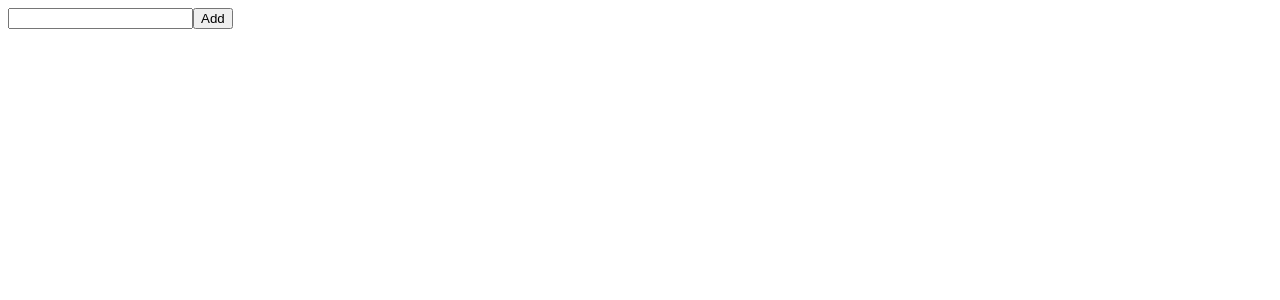
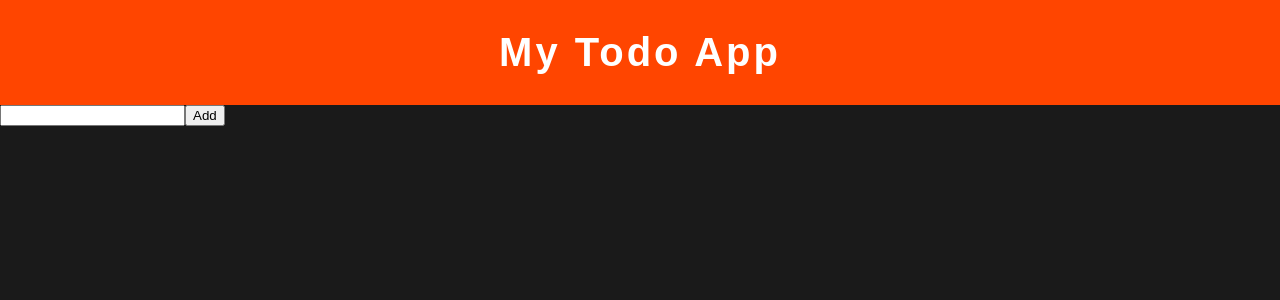
Before and after one commit to arrqamafaq/todo-react-app, a React (Vite) app: page / in a window 1280 px wide. Shown: the top 300 px of the page. Built offline with nearby package versions, Linux system fonts and the light colour scheme.

Commit message:
added header

```diff
--- /dev/null
+++ b/src/App.css
@@ -0,0 +1,5 @@
+body{
+    margin:0;
+    font-family: sans-serif;
+    background-color: rgb(26, 26, 26);
+}
--- a/src/App.jsx
+++ b/src/App.jsx
@@ -1,9 +1,12 @@
+import Header from "./components/Header"
 import Todo from "./components/Todo"
+import "./App.css"
 
 function App() {
 
   return (
     <div className="app">
+    <Header/>
       <Todo />
     </div>
   )
--- /dev/null
+++ b/src/components/Header.jsx
@@ -0,0 +1,8 @@
+import styles from "./header.module.css"
+
+export default function Header(){
+
+    return <header>My Todo App</header>
+
+
+}
--- a/src/components/Todo.jsx
+++ b/src/components/Todo.jsx
@@ -11,6 +11,7 @@ export default function Todo(){
     function handleSubmit(e){
         e.preventDefault();
         pushTodos([...todos,todo])
+        addTodo("");
     }
 
 
--- /dev/null
+++ b/src/components/header.module.css
@@ -0,0 +1,10 @@
+header{
+    background-color: orangered;
+    color: white;
+    font-size: 2.5em;
+    padding: 30px;
+    font-weight: 600;
+    text-align: center;
+    letter-spacing: 3px;
+    /* height: 5rem; */
+}
```
